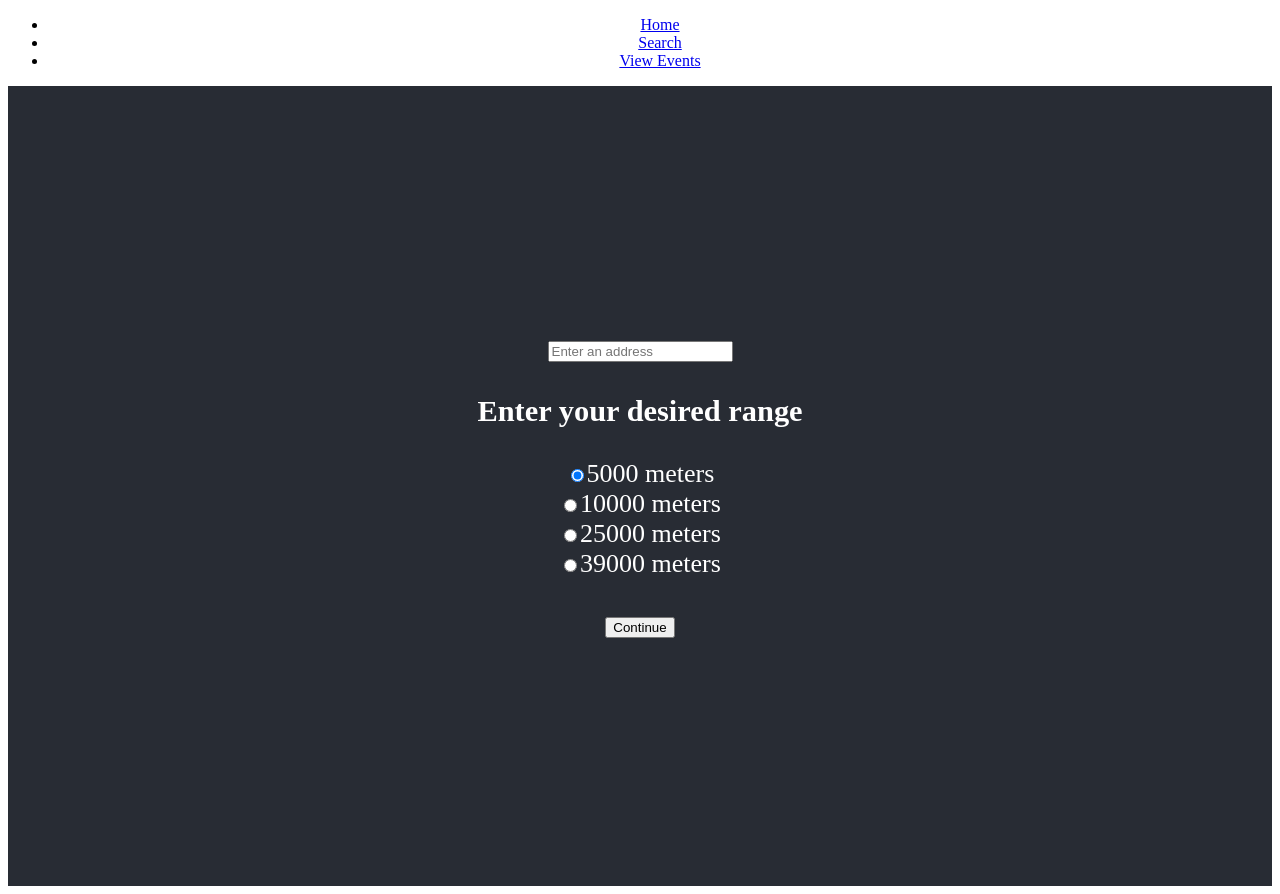
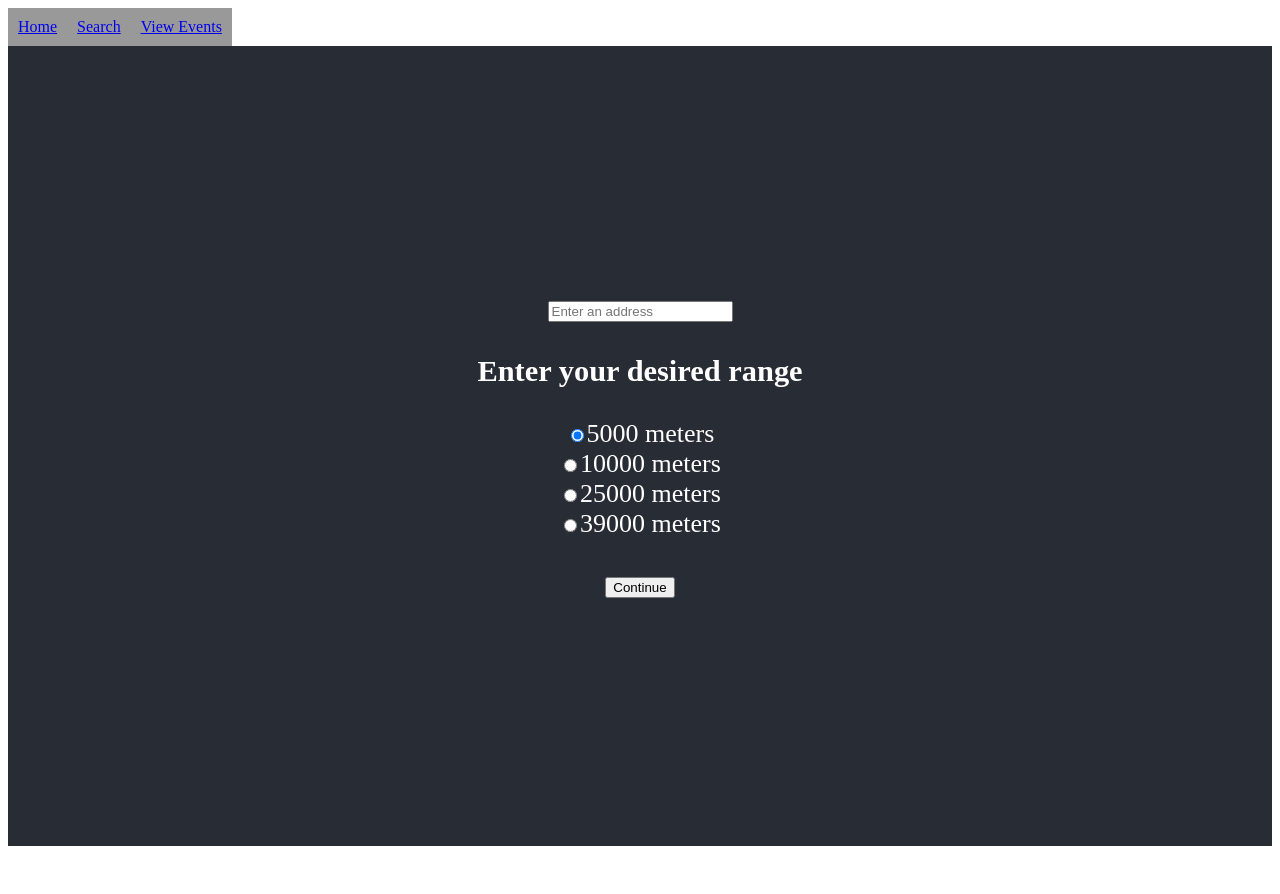
Before and after one commit to jon-perez18/Foodies, a React (Create React App) app: page /search in a window 1280 px wide. After the commit the page ends 854 px from the top, so only its background shows below. Built offline with nearby package versions, Linux system fonts and the light colour scheme.

Commit message:
Added basic css for nav

```diff
--- a/src/App.css
+++ b/src/App.css
@@ -40,3 +40,19 @@
 .hide {
   color: #61dafb;
 }
+
+nav ul{
+  list-style-type: none;
+  margin: 0;
+  padding: 0;
+  overflow: hidden;
+}
+
+nav li {
+  float: left;
+  display: block;
+  text-align: center;
+  padding: 10px;
+  text-decoration: none;
+  background-color: #999;
+}
```
